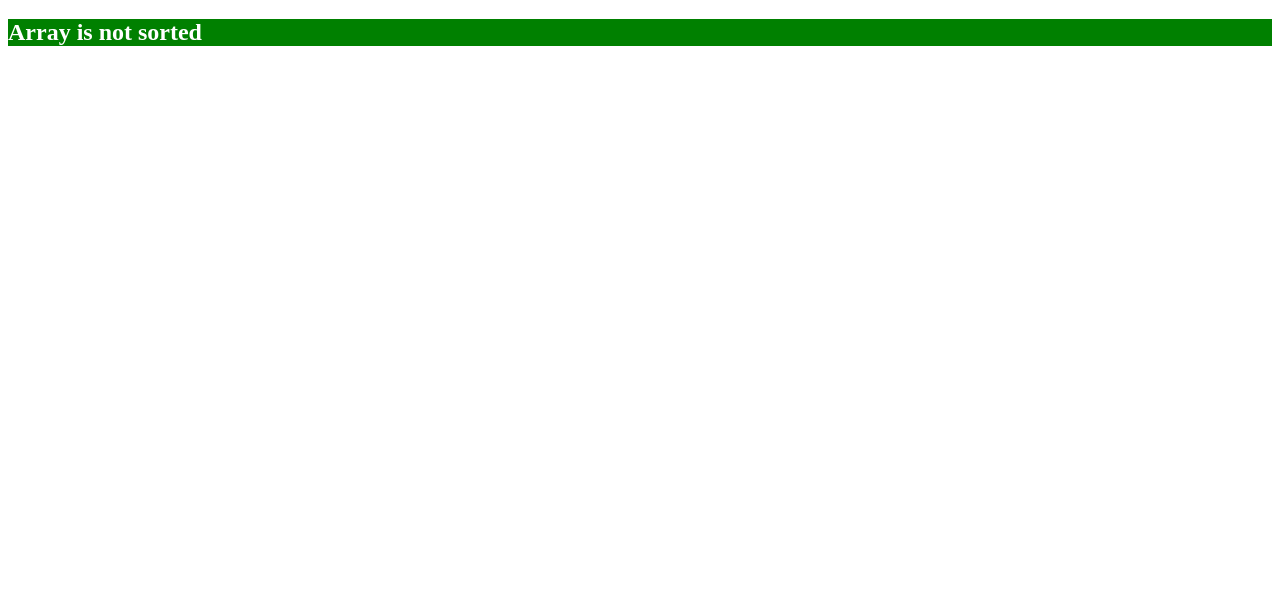
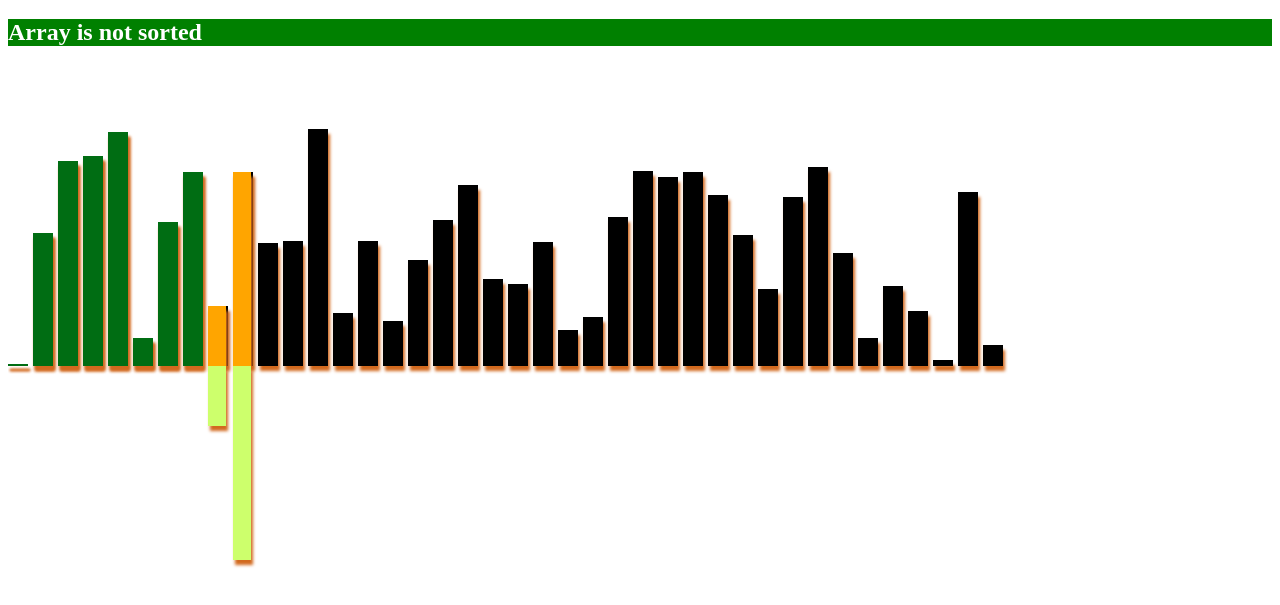
Before and after one commit to MiniLessons/SXMerge, a plain HTML site: page index.html in a window 1280 px wide. Shown: the part 61-666 px from the top of the page. Drawn offline with Linux system fonts and the light colour scheme.

Commit message:
Update index.html

```diff
--- a/index.html
+++ b/index.html
@@ -17,7 +17,7 @@
 
 	<canvas id="Canvas"></canvas>
 
-	<script src="mergeSort.js"></script>
+	<script src="script.js"></script>
 </body>
 
 </html>
```
